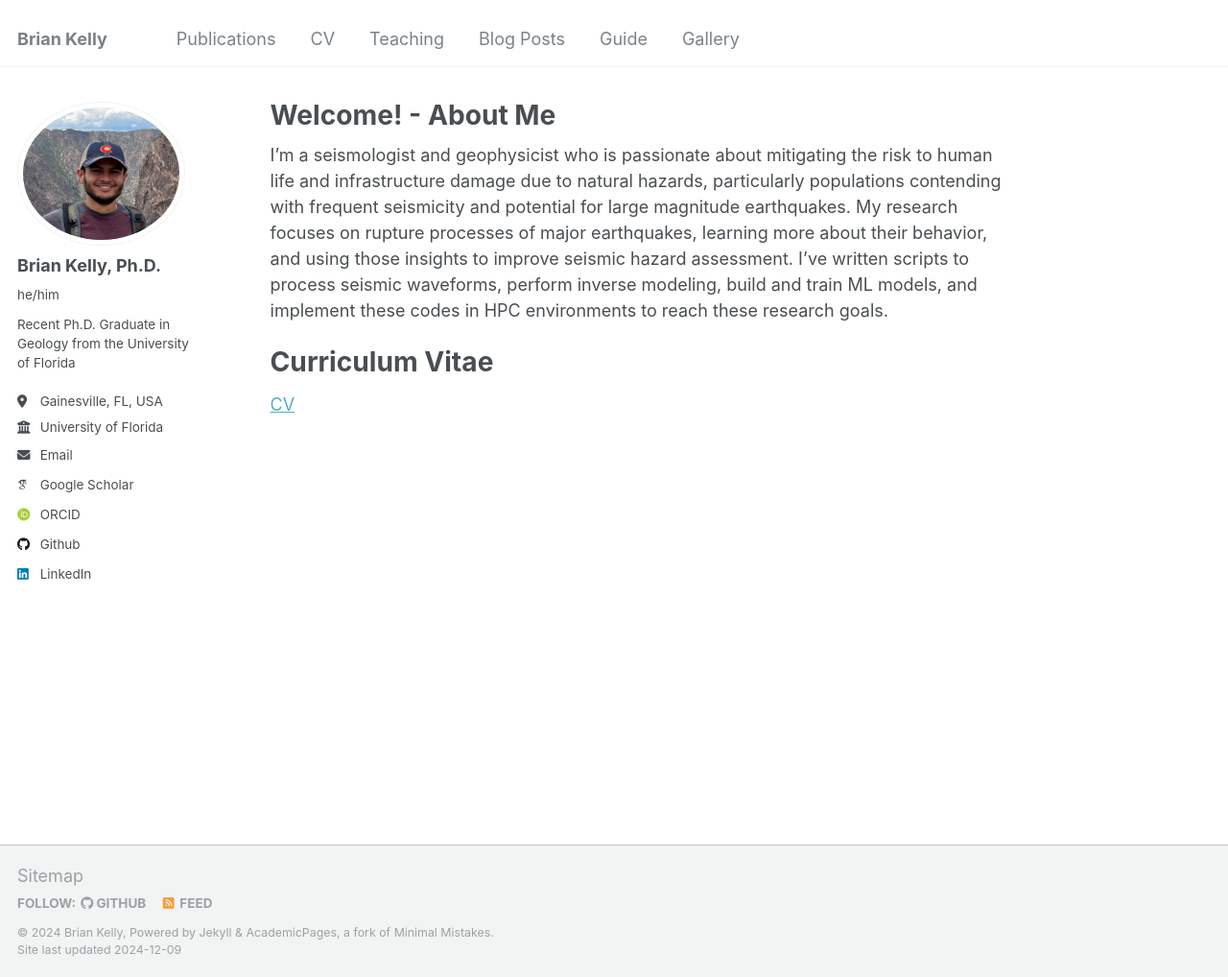
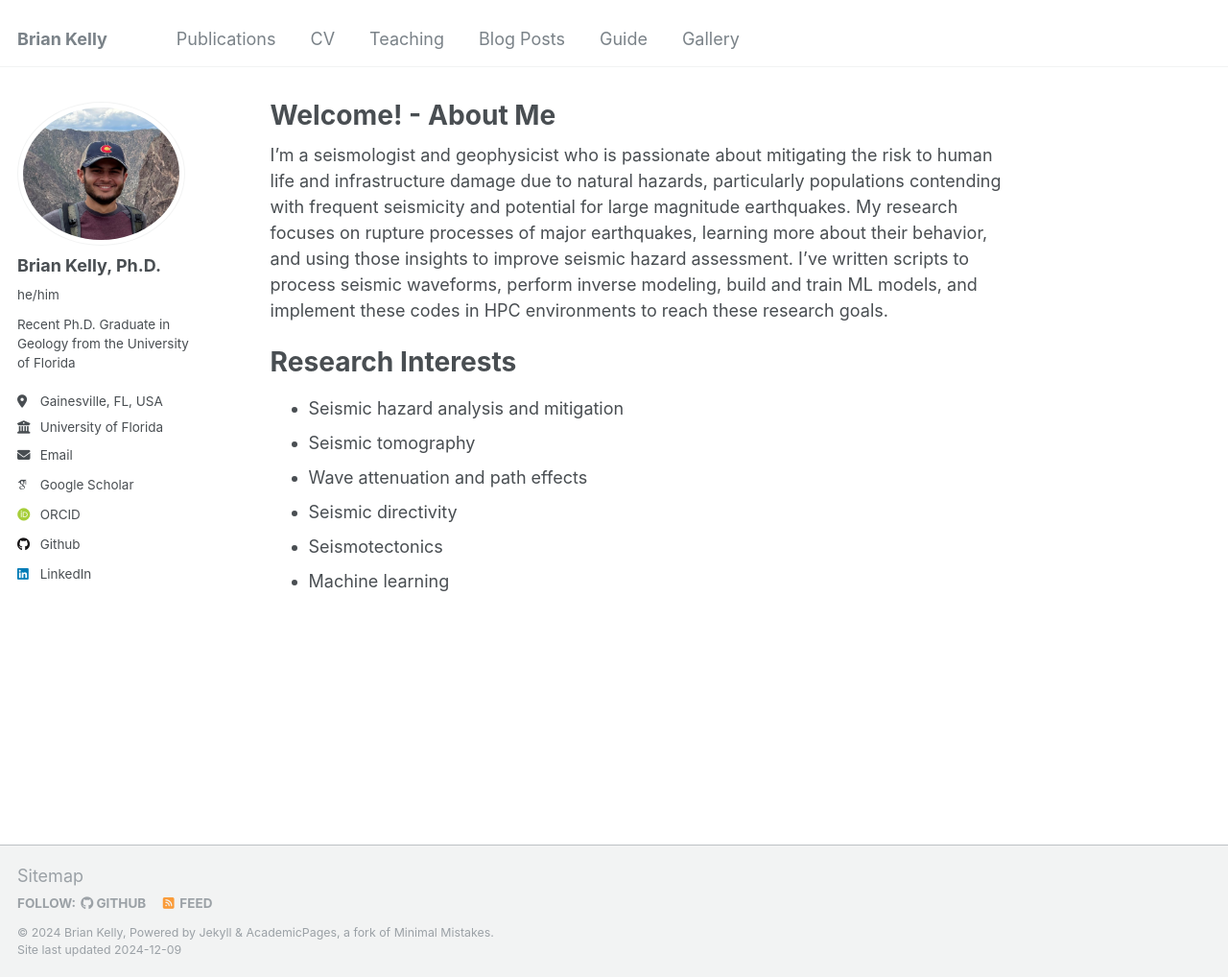
Before and after one commit to kellybp18/kellybp18.github.io, a Jekyll site: the page built from _pages/about.md, in a window 1280 px wide and 1018 px high. Shown: the whole window at 96% size. Built offline with Jekyll 4.4.1, drawn with Linux system fonts in a browser that asks for light colours; some web fonts are replaced.

Commit message:
Update about.md

```diff
--- a/_pages/about.md
+++ b/_pages/about.md
@@ -9,6 +9,12 @@ redirect_from:
 
 I'm a seismologist and geophysicist who is passionate about mitigating the risk to human life and infrastructure damage due to natural hazards, particularly populations contending with frequent seismicity and potential for large magnitude earthquakes. My research focuses on rupture processes of major earthquakes, learning more about their behavior, and using those insights to improve seismic hazard assessment. I've written scripts to process seismic waveforms, perform inverse modeling, build and train ML models, and implement these codes in HPC environments to reach these research goals.
 
-Curriculum Vitae
+Research Interests
 ======
-[CV](https://kellybp18.github.io/cv)
+
+- Seismic hazard analysis and mitigation
+- Seismic tomography
+- Wave attenuation and path effects
+- Seismic directivity
+- Seismotectonics
+- Machine learning
```
